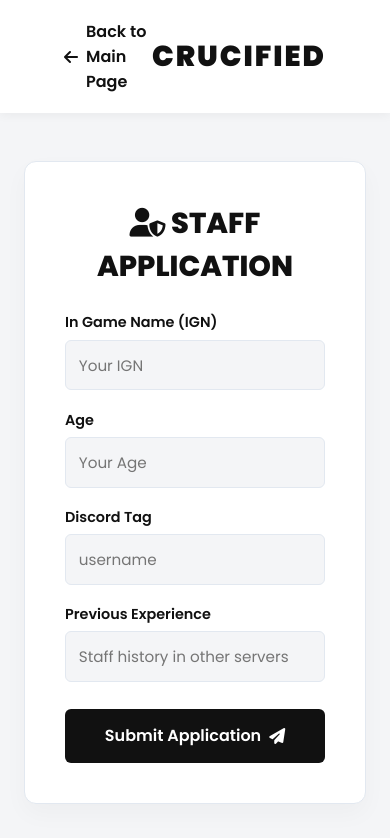
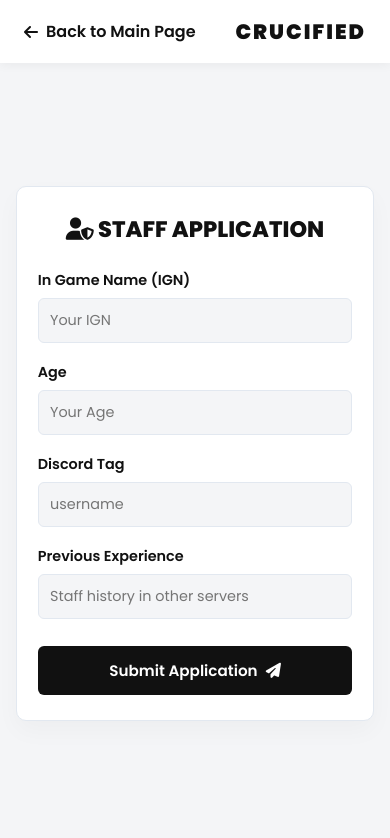
Before and after one commit to ZTX4060/Crucified, a plain HTML site: page apply.html in a window 390 px wide. Drawn offline with Linux system fonts and the light colour scheme.

Commit message:
Update apply.html

```diff
--- a/apply.html
+++ b/apply.html
@@ -151,6 +151,18 @@
         .success-title { font-size: 1.6rem; font-weight: 800; margin-bottom: 0.8rem; }
         .success-msg { color: var(--text-muted); font-size: 0.95rem; line-height: 1.5; }
         .hidden { display: none !important; }
+
+        @media (max-width: 640px) {
+            nav { padding: 1rem 1.5rem; }
+            .brand-name { font-size: 1.3rem; }
+            .main-container { padding: 2rem 1rem; }
+            .card { padding: 1.6rem 1.3rem; border-radius: 10px; }
+            .card-title { font-size: 1.4rem; }
+            .form-group input { padding: 0.7rem; font-size: 0.9rem; }
+            .btn-full { padding: 0.8rem; font-size: 0.95rem; }
+            .circle-checkmark { width: 64px; height: 64px; font-size: 2rem; }
+            .success-title { font-size: 1.3rem; }
+        }
     </style>
 </head>
 <body>
```
